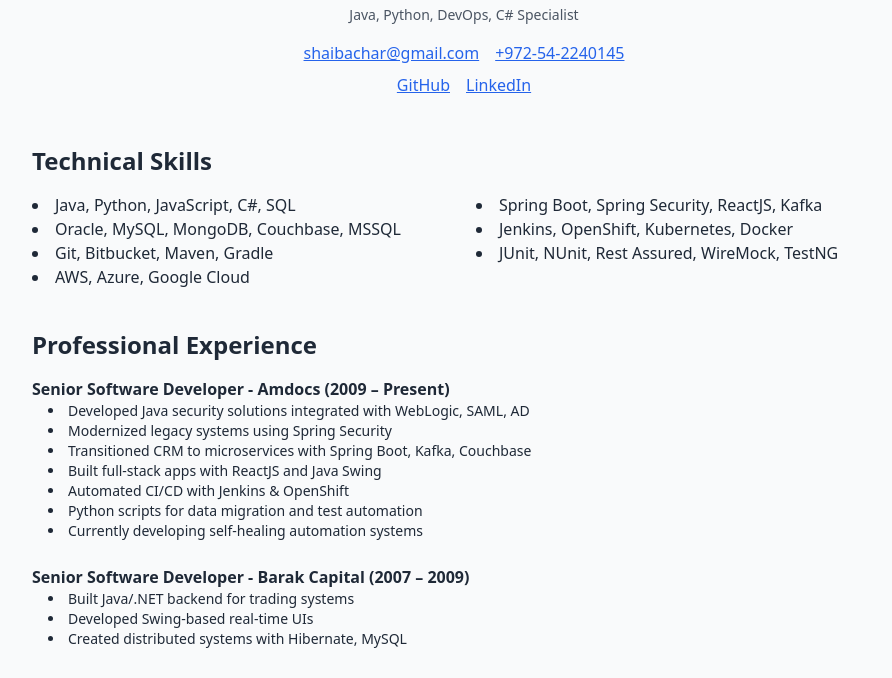
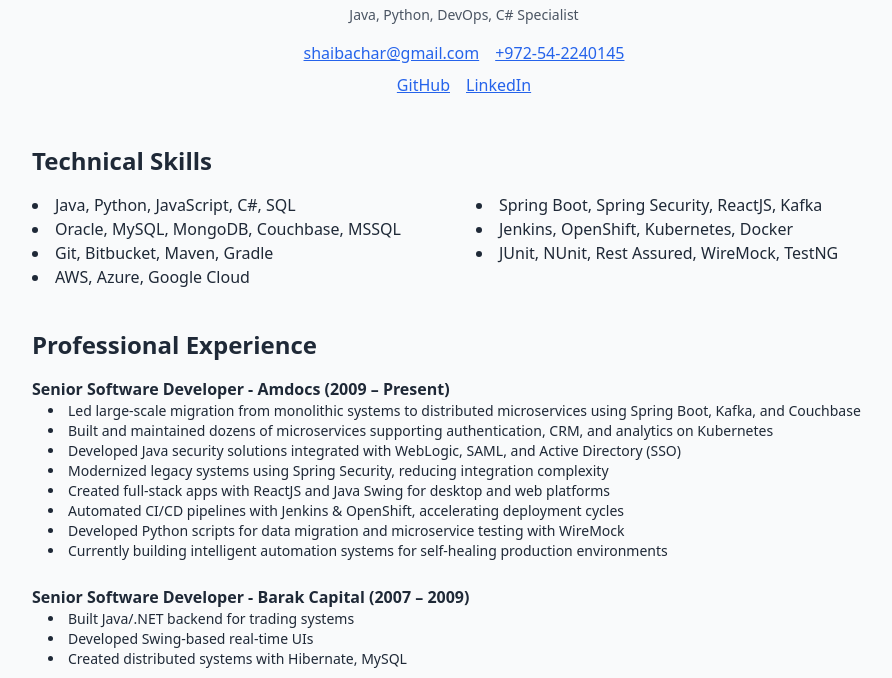
Before and after one commit to shaibachar/shaibachar.github.io, a plain HTML site: page index.html in a window 1280 px wide. Shown: the part 111-789 px from the top of the page, without its empty margins (176-1068 px from the left). Drawn offline with nearby package versions, Linux system fonts and the light colour scheme.

Commit message:
Update index.html

```diff
--- a/index.html
+++ b/index.html
@@ -40,13 +40,14 @@
       <div class="mb-6">
         <h3 class="font-bold">Senior Software Developer - Amdocs (2009 – Present)</h3>
         <ul class="list-disc list-inside ml-4 text-sm">
-          <li>Developed Java security solutions integrated with WebLogic, SAML, AD</li>
-          <li>Modernized legacy systems using Spring Security</li>
-          <li>Transitioned CRM to microservices with Spring Boot, Kafka, Couchbase</li>
-          <li>Built full-stack apps with ReactJS and Java Swing</li>
-          <li>Automated CI/CD with Jenkins & OpenShift</li>
-          <li>Python scripts for data migration and test automation</li>
-          <li>Currently developing self-healing automation systems</li>
+          <li>Led large-scale migration from monolithic systems to distributed microservices using Spring Boot, Kafka, and Couchbase</li>
+          <li>Built and maintained dozens of microservices supporting authentication, CRM, and analytics on Kubernetes</li>
+          <li>Developed Java security solutions integrated with WebLogic, SAML, and Active Directory (SSO)</li>
+          <li>Modernized legacy systems using Spring Security, reducing integration complexity</li>
+          <li>Created full-stack apps with ReactJS and Java Swing for desktop and web platforms</li>
+          <li>Automated CI/CD pipelines with Jenkins & OpenShift, accelerating deployment cycles</li>
+          <li>Developed Python scripts for data migration and microservice testing with WireMock</li>
+          <li>Currently building intelligent automation systems for self-healing production environments</li>
         </ul>
       </div>
       <div class="mb-6">
```
